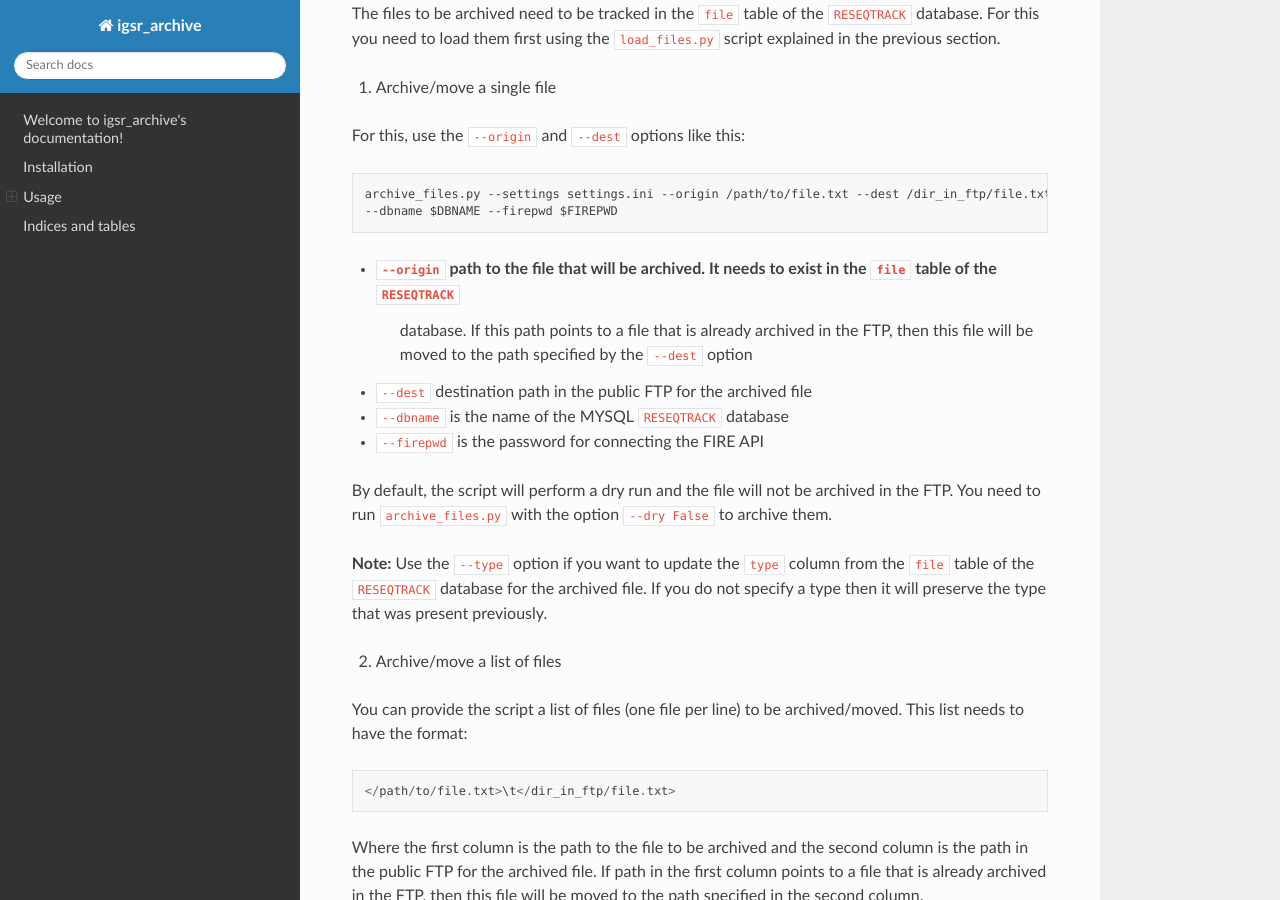
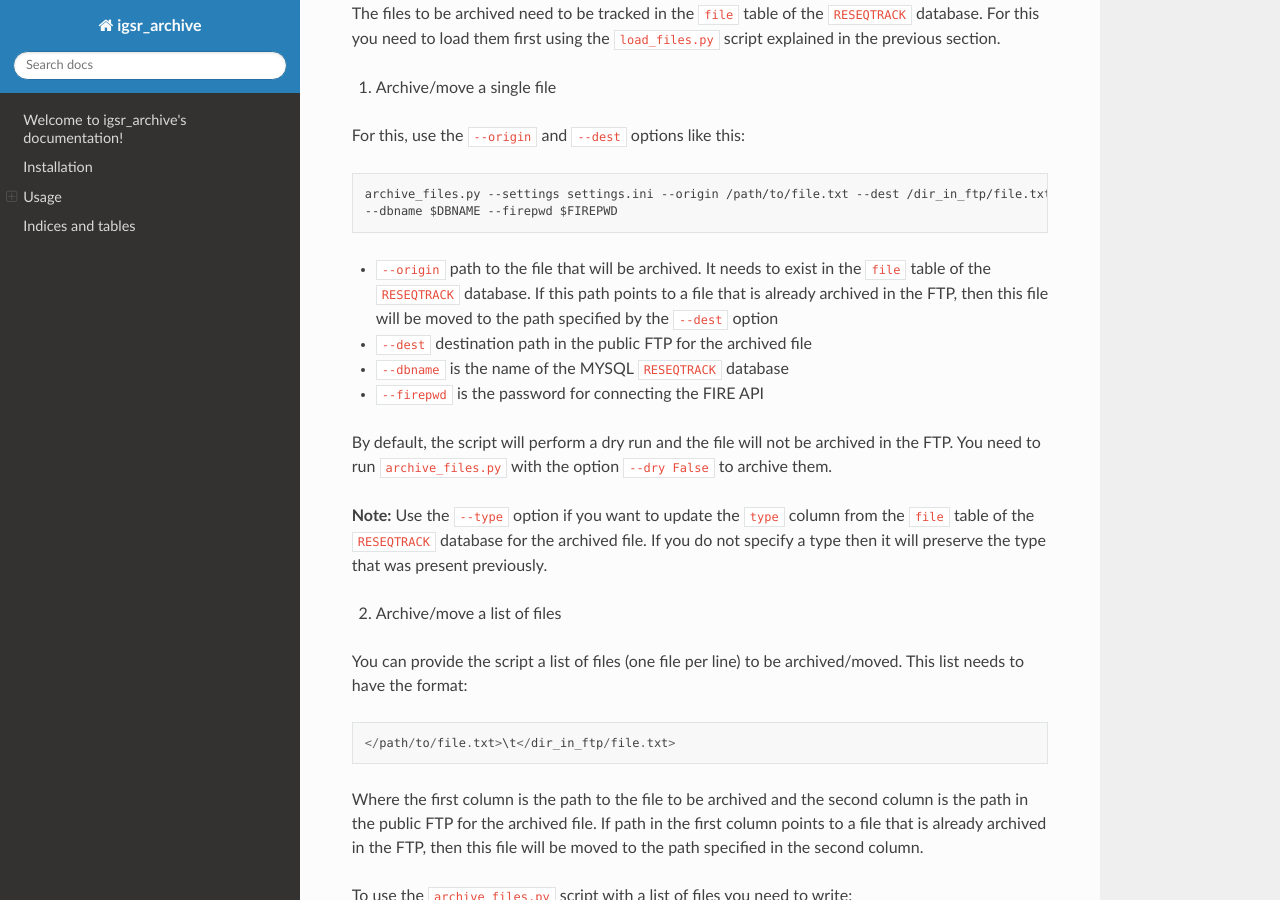
Before and after one commit to igsr/igsr_archive, a Sphinx documentation site: the page built from docs/index.rst, in a window 1280 px wide and 900 px high, scrolled down 4131 px. Built offline with Sphinx 7.4.7 and the Read the Docs theme 2.0.0, drawn with Linux system fonts in a browser that asks for light colours.

Commit message:
Improving documentation1

```diff
--- a/docs/index.rst
+++ b/docs/index.rst
@@ -173,9 +173,8 @@ For this, use the ``--origin`` and ``--dest`` options like this::
  archive_files.py --settings settings.ini --origin /path/to/file.txt --dest /dir_in_ftp/file.txt \
  --dbname $DBNAME --firepwd $FIREPWD
 
-- ``--origin`` path to the file that will be archived. It needs to exist in the ``file`` table of the ``RESEQTRACK`` \
-               database. If this path points to a file that is already archived in the FTP, then this file will be
-               moved to the path specified by the ``--dest`` option
+- ``--origin`` path to the file that will be archived. It needs to exist in the ``file`` table of the ``RESEQTRACK``
+  database. If this path points to a file that is already archived in the FTP, then this file will be moved to the path specified by the ``--dest`` option
 - ``--dest`` destination path in the public FTP for the archived file
 - ``--dbname`` is the name of the MYSQL ``RESEQTRACK`` database
 - ``--firepwd`` is the password for connecting the FIRE API
```
